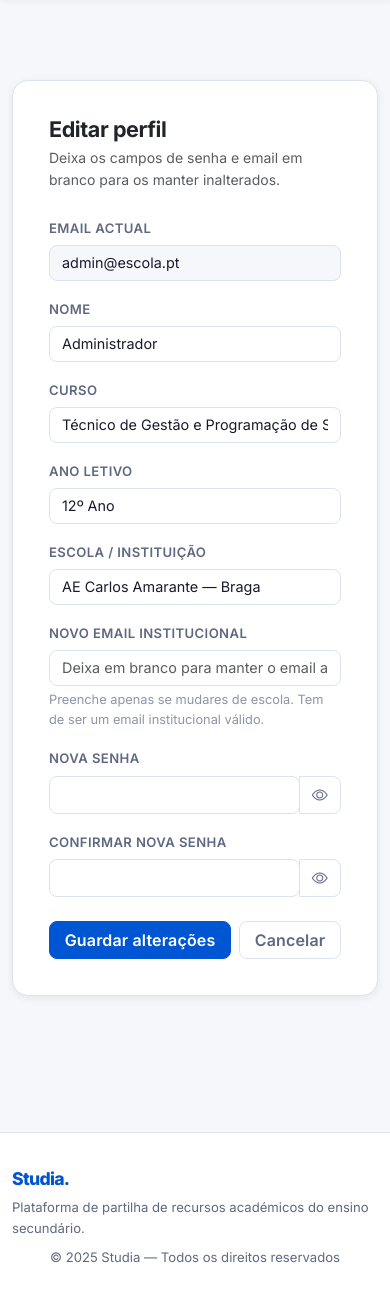
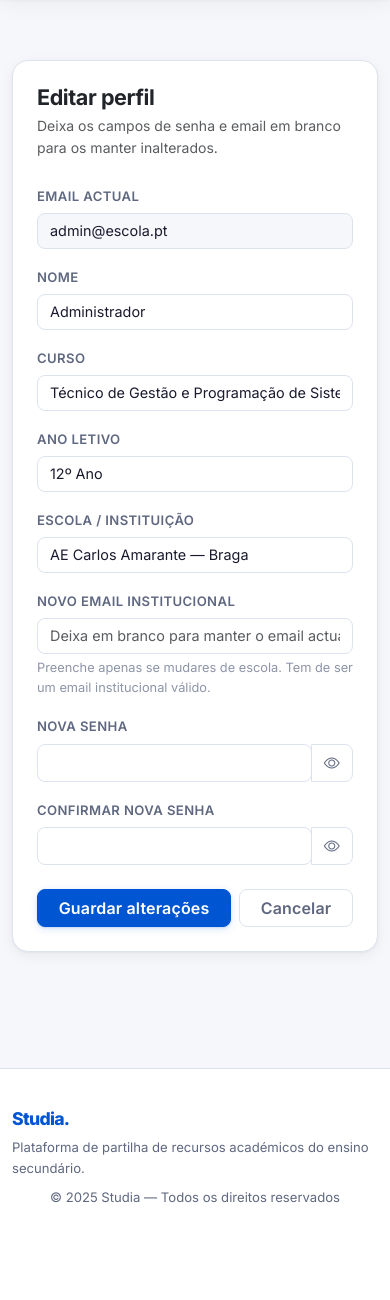
Before and after one commit to luiza-ui/pap_studia, a Django app: page /accounts/perfil/editar/ in a window 390 px wide. Shown: the part 65-1365 px from the top of the page. After the commit the page ends 1268 px from the top, so only its background shows below. Run offline with Django 5.2, Linux system fonts and the light colour scheme; a user stored in the database is signed in.

Commit message:
Add files via upload

```diff
--- a/pap/settings/base.py
+++ b/pap/settings/base.py
@@ -20,7 +20,6 @@ INSTALLED_APPS = [
     'django.contrib.sessions',
     'django.contrib.messages',
     'django.contrib.staticfiles',
-    'anymail',
     'apps.accounts',
     'apps.resources',
     'apps.favorites',
@@ -65,7 +64,9 @@ TEMPLATES = [
 WSGI_APPLICATION = 'pap.wsgi.application'
 
 AUTH_PASSWORD_VALIDATORS = [
-    {'NAME': 'django.contrib.auth.password_validation.UserAttributeSimilarityValidator'},
+    # Política de senha obrigatória mas equilibrada: exige um mínimo razoável
+    # e bloqueia senhas demasiado óbvias, sem exigir símbolos/maiúsculas
+    # nem comparar com dados pessoais (evita fricção excessiva no registo).
     {
         'NAME': 'django.contrib.auth.password_validation.MinimumLengthValidator',
         'OPTIONS': {'min_length': 8},
--- a/static/css/style.css
+++ b/static/css/style.css
@@ -31,8 +31,9 @@
   /* Raios e sombras */
   --st-radius:      10px;
   --st-radius-lg:   16px;
-  --st-shadow:      0 1px 4px rgba(0,0,0,.08), 0 4px 16px rgba(0,0,0,.06);
-  --st-shadow-card: 0 2px 8px rgba(0,0,0,.07);
+  --st-shadow:      0 2px 6px rgba(16,24,40,.07), 0 8px 24px rgba(16,24,40,.08);
+  --st-shadow-card: 0 1px 2px rgba(16,24,40,.04), 0 4px 14px rgba(16,24,40,.06);
+  --st-shadow-lg:   0 10px 30px rgba(16,24,40,.10), 0 2px 8px rgba(16,24,40,.06);
 
   /* Tipografia */
   --st-font:        'Inter', 'Segoe UI', system-ui, sans-serif;
@@ -50,13 +51,17 @@ body {
   font-size: 15px;
   line-height: 1.6;
   -webkit-font-smoothing: antialiased;
+  -moz-osx-font-smoothing: grayscale;
+  text-rendering: optimizeLegibility;
 }
 
 /* ── Navbar ────────────────────────────────────────────────── */
 .st-navbar {
-  background: var(--st-white) !important;
+  background: rgba(255,255,255,.92) !important;
+  backdrop-filter: blur(8px);
+  -webkit-backdrop-filter: blur(8px);
   border-bottom: 1px solid var(--st-border);
-  box-shadow: 0 1px 6px rgba(0,0,0,.06);
+  box-shadow: 0 1px 2px rgba(16,24,40,.03), 0 4px 20px rgba(16,24,40,.05);
   padding: 0;
   min-height: 64px;
 }
@@ -179,17 +184,21 @@ body {
   background: var(--st-blue) !important;
   border-color: var(--st-blue) !important;
   color: #fff !important;
+  box-shadow: 0 1px 2px rgba(0,86,210,.15), 0 2px 8px rgba(0,86,210,.14) !important;
 }
 .btn-primary:hover, .btn-primary:focus {
   background: var(--st-blue-hover) !important;
   border-color: var(--st-blue-hover) !important;
-  box-shadow: 0 4px 12px rgba(0,86,210,.3) !important;
+  box-shadow: 0 4px 14px rgba(0,86,210,.32) !important;
+  transform: translateY(-1px);
 }
+.btn-primary:active { transform: translateY(0); }
 
 .btn-outline-primary {
   border-color: var(--st-blue) !important;
   color: var(--st-blue) !important;
   background: transparent !important;
+  transition: background .15s, box-shadow .15s;
 }
 .btn-outline-primary:hover {
   background: var(--st-blue-light) !important;
@@ -244,6 +253,7 @@ body {
   border-radius: var(--st-radius-lg) !important;
   box-shadow: var(--st-shadow-card) !important;
   background: var(--st-white);
+  transition: box-shadow .2s ease;
 }
 .card-header {
   background: var(--st-white) !important;
@@ -266,7 +276,8 @@ body {
 }
 .st-resource-card:hover {
   transform: translateY(-3px);
-  box-shadow: 0 8px 24px rgba(0,86,210,.12) !important;
+  box-shadow: var(--st-shadow-lg) !important;
+  border-color: #c7d6f2 !important;
 }
 
 /* ── Badges ─────────────────────────────────────────────────── */
@@ -433,12 +444,13 @@ body {
 
 /* ── Hero section ───────────────────────────────────────────── */
 .st-hero {
-  background: linear-gradient(135deg, #0056d2 0%, #1976d2 60%, #4285f4 100%);
+  background: linear-gradient(135deg, #003d99 0%, #0056d2 45%, #1976d2 75%, #4285f4 100%);
   border-radius: var(--st-radius-lg);
   color: #fff;
   padding: 3.5rem 2.5rem;
   position: relative;
   overflow: hidden;
+  box-shadow: var(--st-shadow-lg);
 }
 .st-hero::before {
   content: '';
@@ -496,7 +508,7 @@ body {
 .st-footer {
   background: var(--st-white);
   border-top: 1px solid var(--st-border);
-  padding: 2rem 0;
+  padding: 2.25rem 0;
   margin-top: 4rem;
 }
 .st-footer-brand {
@@ -583,6 +595,12 @@ body {
 @media (max-width: 767px) {
   .st-hero { padding: 2rem 1.5rem; }
   .st-hero h1 { font-size: 1.75rem; }
+  .st-hero-pill { font-size: .78rem; padding: .35rem .75rem; }
   main.container { padding-top: 1rem !important; padding-bottom: 2rem !important; }
   .st-resource-card .card-footer { flex-wrap: wrap; gap: .5rem; }
+  .st-auth-card { margin: 1.25rem auto; }
+  .st-auth-card .card-body { padding: 1.5rem !important; }
+  .st-stat { padding: .6rem .5rem; }
+  .st-stat-value { font-size: 1.25rem; }
+  .navbar-collapse { padding: .75rem 0 .5rem; }
 }
--- a/templates/base.html
+++ b/templates/base.html
@@ -44,7 +44,7 @@
         {% if user.is_staff %}
         <li class="nav-item">
           <a class="nav-link st-nav-link" href="{% url 'reports:lista' %}">
-            <i class="bi bi-flag me-1"></i>Reports
+            <i class="bi bi-flag me-1"></i>Denúncias
           </a>
         </li>
         {% endif %}
```
Also changed, not shown: pap/settings/production.py (+10 -8 lines), pap/asgi.py (line endings or trailing spaces), pap/urls.py (line endings or trailing spaces), pap/wsgi.py (line endings or trailing spaces).
